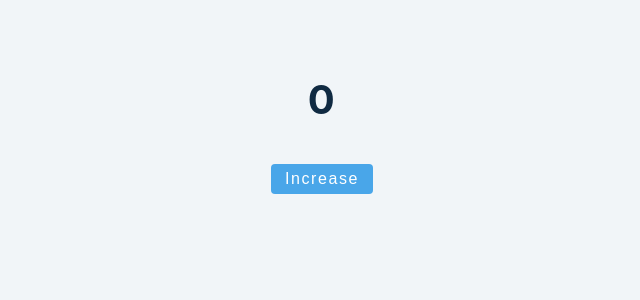
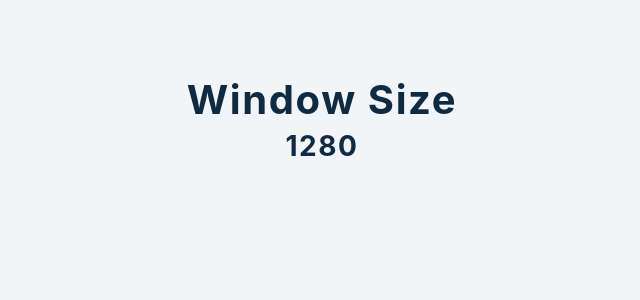
Before and after one commit to ismaelBZ/react-tutorial-2020-john-smilga, a React (Create React App) app: page / in a window 1280 px wide. Shown: the top 300 px of the page, without its empty margins (318-958 px from the left). Built offline with nearby package versions, Linux system fonts and the light colour scheme.

Commit message:
window variable

```diff
--- a/src/App.js
+++ b/src/App.js
@@ -1,5 +1,5 @@
 import React from 'react'
-import Setup from './tutorials/useEffect/1-useEffects-basics'
+import Setup from './tutorials/useEffect/2-useEffect-cleanUp'
 
 const App = () => {
   return (
--- /dev/null
+++ b/src/tutorials/useEffect/2-useEffect-cleanUp.jsx
@@ -0,0 +1,15 @@
+import {useState, useEffect} from 'react'
+
+const UseEffectCleanUp = () => {
+  const [size, setSize] = useState(window.innerWidth);
+  console.log(size);
+
+  return (
+    <>
+      <h2>Window Size</h2>
+      <h3>{size}</h3>
+    </>
+  );
+}
+
+export default UseEffectCleanUp
```
